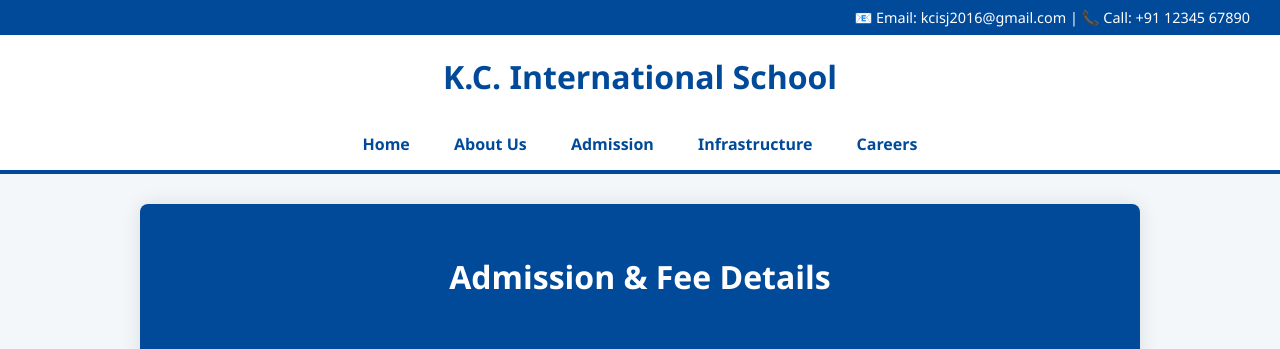
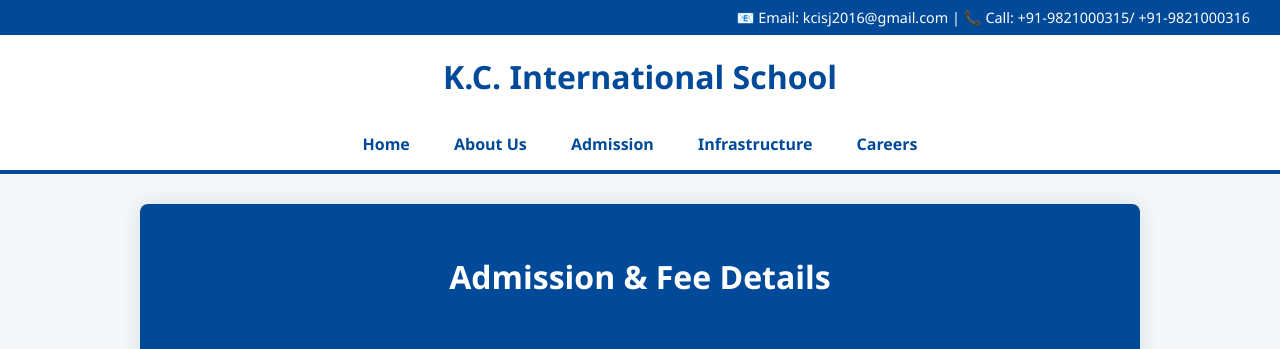
Before and after one commit to bhartiarvind2525-web/kcis-website, a Flask app: page /admission in a window 1280 px wide. Shown: the top 349 px of the page. Run offline with Flask 3, Linux system fonts and the light colour scheme.

Commit message:
Update admission.html

```diff
--- a/templates/admission.html
+++ b/templates/admission.html
@@ -40,7 +40,7 @@
 <body>
 
 <div class="top-bar">
-    📧 Email: <a href="mailto:kcisj2016@gmail.com" style="color: white; text-decoration: none;">kcisj2016@gmail.com</a> | 📞 Call: +91 12345 67890
+    📧 Email: <a href="mailto:kcisj2016@gmail.com" style="color: white; text-decoration: none;">kcisj2016@gmail.com</a> | 📞 Call: +91-9821000315/ +91-9821000316
 </div>
 
 <header>
```
